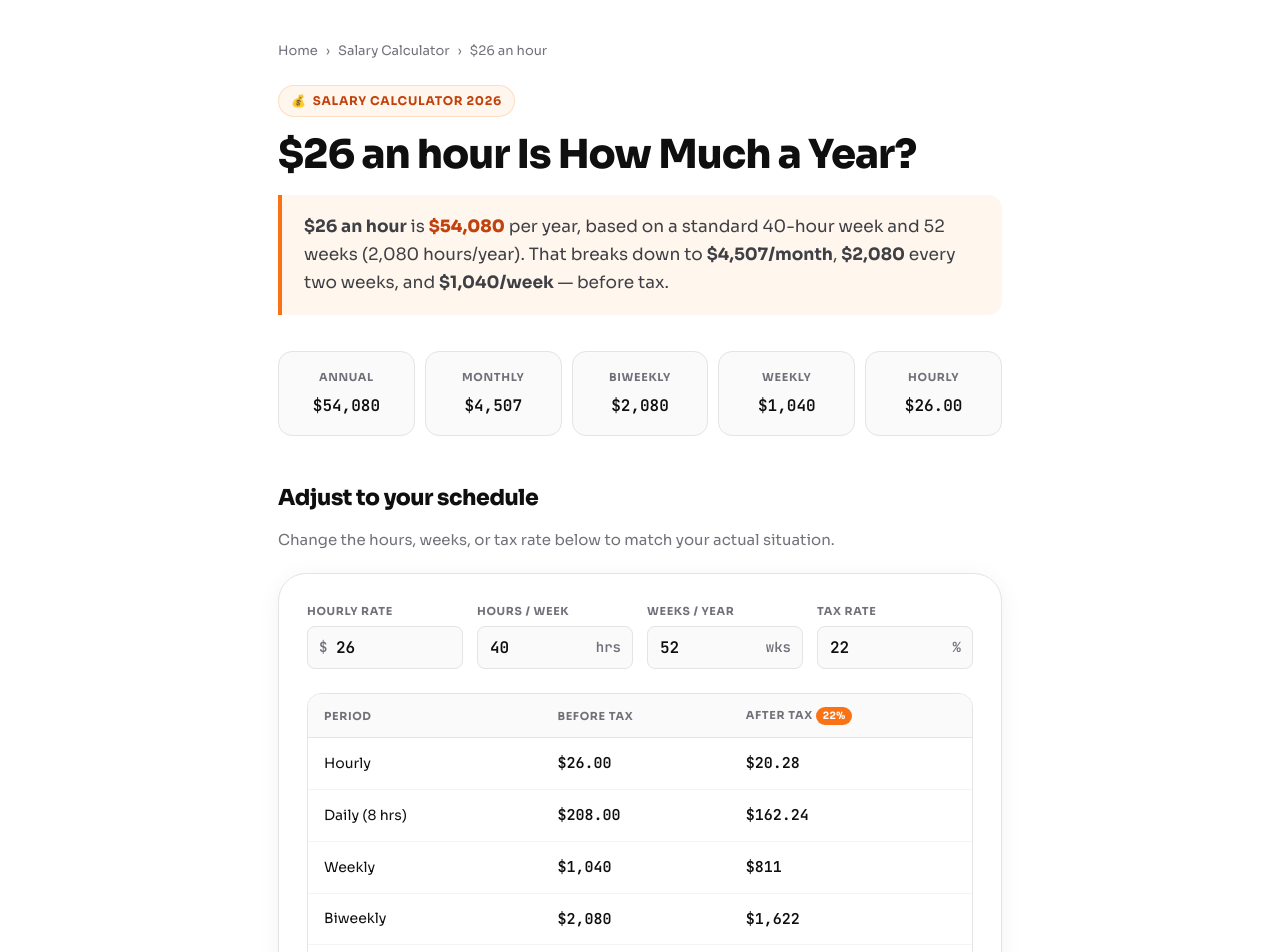
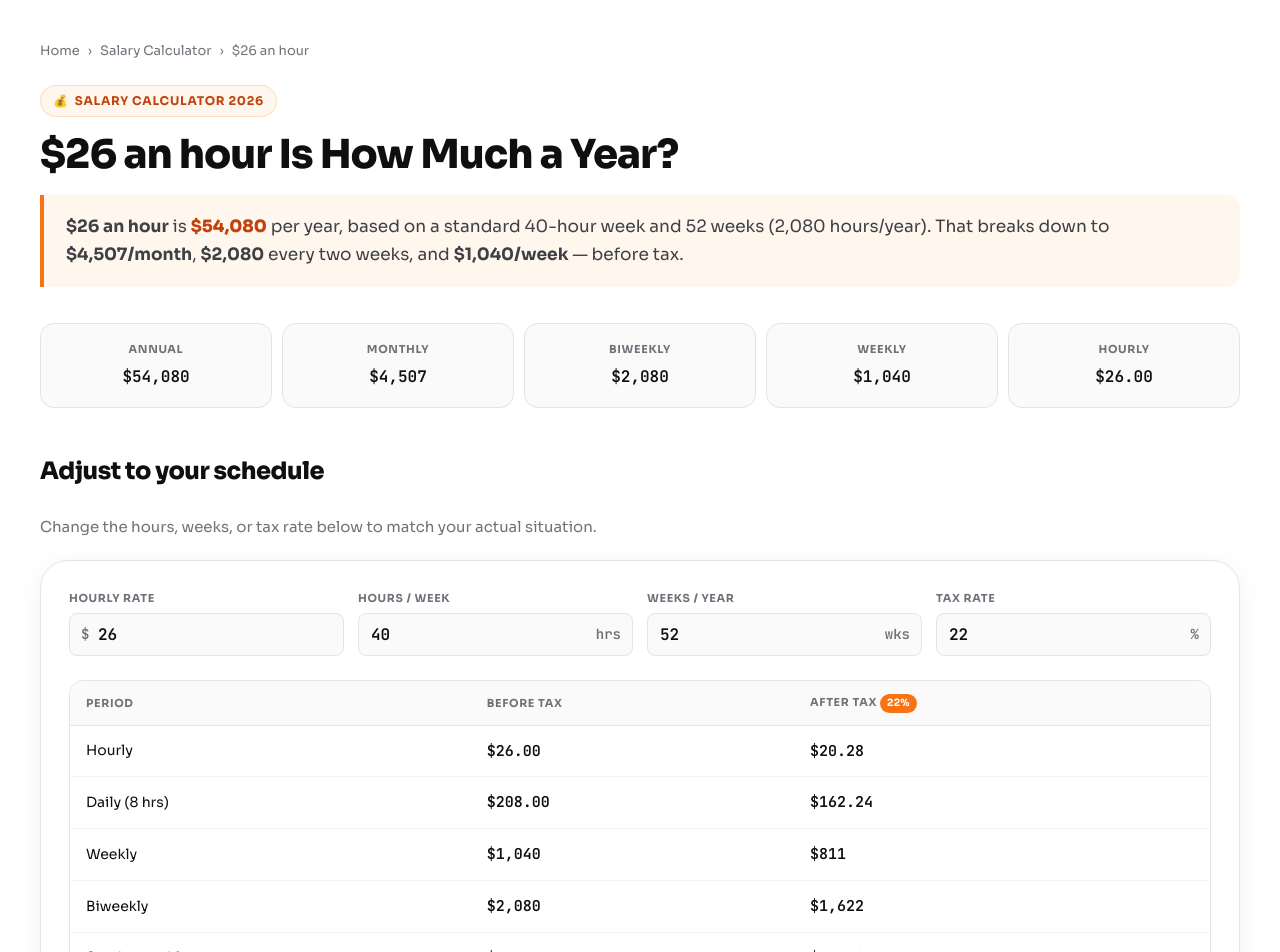
Before and after one commit to mb-great/invopilot-salary, a Next.js app: page /tools/salary-calculator/26-an-hour in a window 1280 px wide. Shown: the top 952 px of the page. Built offline with nearby package versions, Linux system fonts and the light colour scheme.

Commit message:
Added top salary pages

```diff
--- a/src/app/tools/salary-calculator/[slug]/page.module.css
+++ b/src/app/tools/salary-calculator/[slug]/page.module.css
@@ -1,7 +1,8 @@
 .main {
-  max-width: 820px;
+  max-width: 1280px;           /* Much wider now */
   margin: 0 auto;
-  padding: 40px clamp(20px, 5vw, 48px) 80px;
+  padding: 40px 40px 80px;     /* More side padding */
+  width: 100%;
 }
 
 /* Breadcrumbs */
@@ -154,4 +155,36 @@
 .footer p {
   font-size: 12px;
   color: var(--muted);
+}/* === Design Fixes === */
+
+/* Better FAQ spacing */
+.section h2 {
+  margin-bottom: 20px;
 }
+
+.faq {
+  margin-top: 10px;
+}
+
+/* Better spacing for sections */
+.section {
+  margin-bottom: 60px;
+}/* === Strong Spacing Fixes === */
+
+.section {
+  margin-bottom: 70px;
+}
+
+.section h2 {
+  margin-bottom: 24px;
+  font-size: 24px;
+}
+
+.faq {
+  margin-top: 15px;
+}
+
+/* Better gap between FAQ items */
+.item {
+  margin-bottom: 8px;
+}
```
